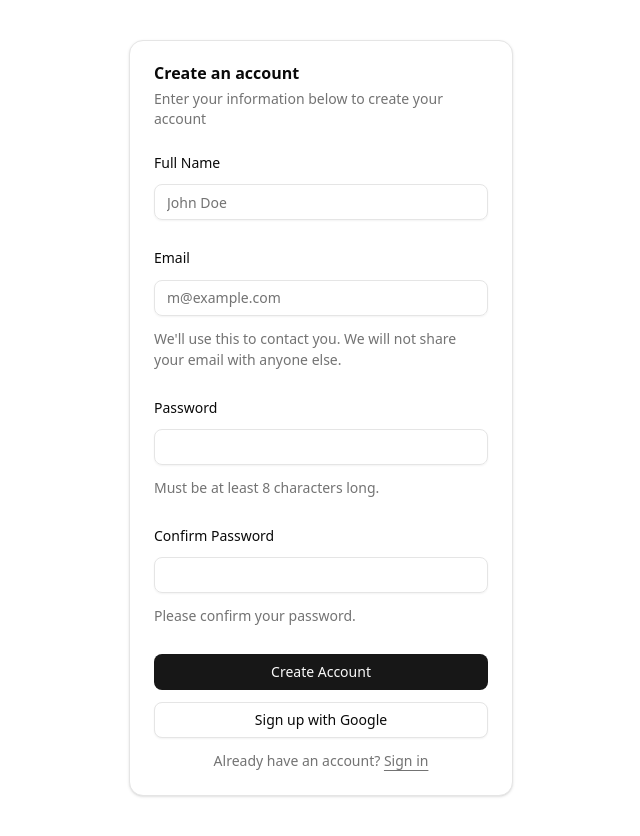
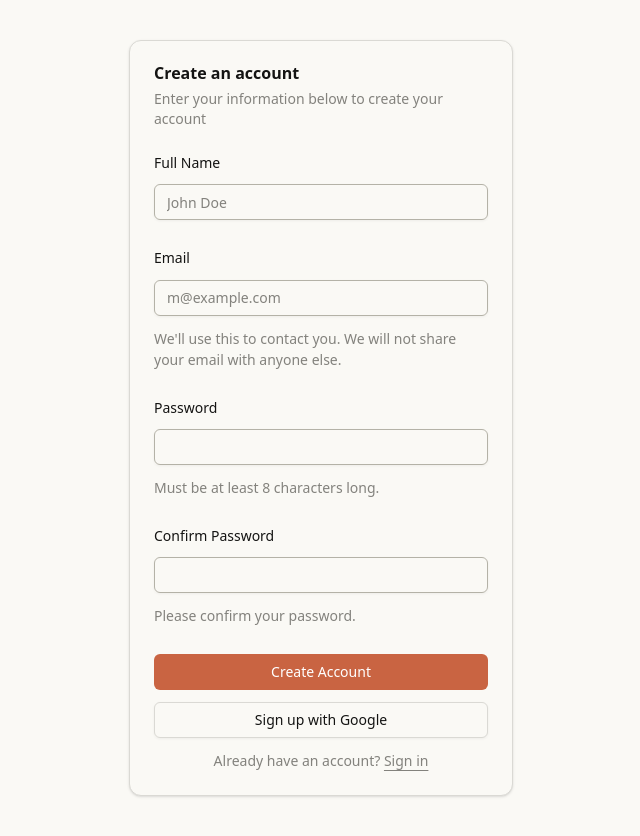
Before and after one commit to melindamorkeh/cv-scanner, a React (Vite) app in the folder frontend/: page /register in a window 1280 px wide. Shown: the whole page, without its empty margins (319-959 px from the left). Built offline with nearby package versions, Linux system fonts and the light colour scheme.

Commit message:
Minor - Fix theme colour

```diff
--- a/frontend/src/index.css
+++ b/frontend/src/index.css
@@ -3,11 +3,115 @@
 
 @custom-variant dark (&:is(.dark *));
 
+:root {
+  --background: rgb(250, 249, 245);
+  --foreground: rgb(61, 57, 41);
+  --card: rgb(250, 249, 245);
+  --card-foreground: rgb(20, 20, 19);
+  --popover: rgb(255, 255, 255);
+  --popover-foreground: rgb(40, 38, 27);
+  --primary: rgb(201, 100, 66);
+  --primary-foreground: rgb(255, 255, 255);
+  --secondary: rgb(233, 230, 220);
+  --secondary-foreground: rgb(83, 81, 70);
+  --muted: rgb(237, 233, 222);
+  --muted-foreground: rgb(131, 130, 125);
+  --accent: rgb(233, 230, 220);
+  --accent-foreground: rgb(40, 38, 27);
+  --destructive: rgb(20, 20, 19);
+  --destructive-foreground: rgb(255, 255, 255);
+  --border: rgb(218, 217, 212);
+  --input: rgb(180, 178, 167);
+  --ring: rgb(201, 100, 66);
+  --chart-1: rgb(176, 87, 48);
+  --chart-2: rgb(156, 135, 245);
+  --chart-3: rgb(222, 216, 196);
+  --chart-4: rgb(219, 211, 240);
+  --chart-5: rgb(180, 85, 45);
+  --sidebar: rgb(245, 244, 238);
+  --sidebar-foreground: rgb(61, 61, 58);
+  --sidebar-primary: rgb(201, 100, 66);
+  --sidebar-primary-foreground: rgb(251, 251, 251);
+  --sidebar-accent: rgb(233, 230, 220);
+  --sidebar-accent-foreground: rgb(52, 52, 52);
+  --sidebar-border: rgb(235, 235, 235);
+  --sidebar-ring: rgb(181, 181, 181);
+  --font-sans: ui-sans-serif, system-ui, -apple-system, BlinkMacSystemFont, 'Segoe UI', Roboto, 'Helvetica Neue', Arial, 'Noto Sans', sans-serif, 'Apple Color Emoji', 'Segoe UI Emoji', 'Segoe UI Symbol', 'Noto Color Emoji';
+  --font-serif: ui-serif, Georgia, Cambria, "Times New Roman", Times, serif;
+  --font-mono: ui-monospace, SFMono-Regular, Menlo, Monaco, Consolas, "Liberation Mono", "Courier New", monospace;
+  --radius: 0.5rem;
+  --shadow-x: 0;
+  --shadow-y: 1px;
+  --shadow-blur: 3px;
+  --shadow-spread: 0px;
+  --shadow-opacity: 0.1;
+  --shadow-color: oklch(0 0 0);
+  --shadow-2xs: 0 1px 3px 0px hsl(0 0% 0% / 0.05);
+  --shadow-xs: 0 1px 3px 0px hsl(0 0% 0% / 0.05);
+  --shadow-sm: 0 1px 3px 0px hsl(0 0% 0% / 0.10), 0 1px 2px -1px hsl(0 0% 0% / 0.10);
+  --shadow: 0 1px 3px 0px hsl(0 0% 0% / 0.10), 0 1px 2px -1px hsl(0 0% 0% / 0.10);
+  --shadow-md: 0 1px 3px 0px hsl(0 0% 0% / 0.10), 0 2px 4px -1px hsl(0 0% 0% / 0.10);
+  --shadow-lg: 0 1px 3px 0px hsl(0 0% 0% / 0.10), 0 4px 6px -1px hsl(0 0% 0% / 0.10);
+  --shadow-xl: 0 1px 3px 0px hsl(0 0% 0% / 0.10), 0 8px 10px -1px hsl(0 0% 0% / 0.10);
+  --shadow-2xl: 0 1px 3px 0px hsl(0 0% 0% / 0.25);
+  --tracking-normal: 0em;
+  --spacing: 0.25rem;
+}
+
+.dark {
+  --background: rgb(38, 38, 36);
+  --foreground: rgb(195, 192, 182);
+  --card: rgb(38, 38, 36);
+  --card-foreground: rgb(250, 249, 245);
+  --popover: rgb(48, 48, 46);
+  --popover-foreground: rgb(229, 229, 226);
+  --primary: rgb(217, 119, 87);
+  --primary-foreground: rgb(255, 255, 255);
+  --secondary: rgb(250, 249, 245);
+  --secondary-foreground: rgb(48, 48, 46);
+  --muted: rgb(27, 27, 25);
+  --muted-foreground: rgb(183, 181, 169);
+  --accent: rgb(26, 25, 21);
+  --accent-foreground: rgb(245, 244, 238);
+  --destructive: rgb(239, 68, 68);
+  --destructive-foreground: rgb(255, 255, 255);
+  --border: rgb(62, 62, 56);
+  --input: rgb(82, 81, 74);
+  --ring: rgb(217, 119, 87);
+  --chart-1: rgb(176, 87, 48);
+  --chart-2: rgb(156, 135, 245);
+  --chart-3: rgb(26, 25, 21);
+  --chart-4: rgb(47, 43, 72);
+  --chart-5: rgb(180, 85, 45);
+  --sidebar: rgb(31, 30, 29);
+  --sidebar-foreground: rgb(195, 192, 182);
+  --sidebar-primary: rgb(52, 52, 52);
+  --sidebar-primary-foreground: rgb(251, 251, 251);
+  --sidebar-accent: rgb(15, 15, 14);
+  --sidebar-accent-foreground: rgb(195, 192, 182);
+  --sidebar-border: rgb(235, 235, 235);
+  --sidebar-ring: rgb(181, 181, 181);
+  --font-sans: ui-sans-serif, system-ui, -apple-system, BlinkMacSystemFont, 'Segoe UI', Roboto, 'Helvetica Neue', Arial, 'Noto Sans', sans-serif, 'Apple Color Emoji', 'Segoe UI Emoji', 'Segoe UI Symbol', 'Noto Color Emoji';
+  --font-serif: ui-serif, Georgia, Cambria, "Times New Roman", Times, serif;
+  --font-mono: ui-monospace, SFMono-Regular, Menlo, Monaco, Consolas, "Liberation Mono", "Courier New", monospace;
+  --radius: 0.5rem;
+  --shadow-x: 0;
+  --shadow-y: 1px;
+  --shadow-blur: 3px;
+  --shadow-spread: 0px;
+  --shadow-opacity: 0.1;
+  --shadow-color: oklch(0 0 0);
+  --shadow-2xs: 0 1px 3px 0px hsl(0 0% 0% / 0.05);
+  --shadow-xs: 0 1px 3px 0px hsl(0 0% 0% / 0.05);
+  --shadow-sm: 0 1px 3px 0px hsl(0 0% 0% / 0.10), 0 1px 2px -1px hsl(0 0% 0% / 0.10);
+  --shadow: 0 1px 3px 0px hsl(0 0% 0% / 0.10), 0 1px 2px -1px hsl(0 0% 0% / 0.10);
+  --shadow-md: 0 1px 3px 0px hsl(0 0% 0% / 0.10), 0 2px 4px -1px hsl(0 0% 0% / 0.10);
+  --shadow-lg: 0 1px 3px 0px hsl(0 0% 0% / 0.10), 0 4px 6px -1px hsl(0 0% 0% / 0.10);
+  --shadow-xl: 0 1px 3px 0px hsl(0 0% 0% / 0.10), 0 8px 10px -1px hsl(0 0% 0% / 0.10);
+  --shadow-2xl: 0 1px 3px 0px hsl(0 0% 0% / 0.25);
+}
+
 @theme inline {
-  --radius-sm: calc(var(--radius) - 4px);
-  --radius-md: calc(var(--radius) - 2px);
-  --radius-lg: var(--radius);
-  --radius-xl: calc(var(--radius) + 4px);
   --color-background: var(--background);
   --color-foreground: var(--foreground);
   --color-card: var(--card);
@@ -23,6 +127,7 @@
   --color-accent: var(--accent);
   --color-accent-foreground: var(--accent-foreground);
   --color-destructive: var(--destructive);
+  --color-destructive-foreground: var(--destructive-foreground);
   --color-border: var(--border);
   --color-input: var(--input);
   --color-ring: var(--ring);
@@ -39,75 +144,24 @@
   --color-sidebar-accent-foreground: var(--sidebar-accent-foreground);
   --color-sidebar-border: var(--sidebar-border);
   --color-sidebar-ring: var(--sidebar-ring);
-}
 
-:root {
-  --radius: 0.625rem;
-  --background: oklch(1 0 0);
-  --foreground: oklch(0.145 0 0);
-  --card: oklch(1 0 0);
-  --card-foreground: oklch(0.145 0 0);
-  --popover: oklch(1 0 0);
-  --popover-foreground: oklch(0.145 0 0);
-  --primary: oklch(0.205 0 0);
-  --primary-foreground: oklch(0.985 0 0);
-  --secondary: oklch(0.97 0 0);
-  --secondary-foreground: oklch(0.205 0 0);
-  --muted: oklch(0.97 0 0);
-  --muted-foreground: oklch(0.556 0 0);
-  --accent: oklch(0.97 0 0);
-  --accent-foreground: oklch(0.205 0 0);
-  --destructive: oklch(0.577 0.245 27.325);
-  --border: oklch(0.922 0 0);
-  --input: oklch(0.922 0 0);
-  --ring: oklch(0.708 0 0);
-  --chart-1: oklch(0.646 0.222 41.116);
-  --chart-2: oklch(0.6 0.118 184.704);
-  --chart-3: oklch(0.398 0.07 227.392);
-  --chart-4: oklch(0.828 0.189 84.429);
-  --chart-5: oklch(0.769 0.188 70.08);
-  --sidebar: oklch(0.985 0 0);
-  --sidebar-foreground: oklch(0.145 0 0);
-  --sidebar-primary: oklch(0.205 0 0);
-  --sidebar-primary-foreground: oklch(0.985 0 0);
-  --sidebar-accent: oklch(0.97 0 0);
-  --sidebar-accent-foreground: oklch(0.205 0 0);
-  --sidebar-border: oklch(0.922 0 0);
-  --sidebar-ring: oklch(0.708 0 0);
-}
+  --font-sans: var(--font-sans);
+  --font-mono: var(--font-mono);
+  --font-serif: var(--font-serif);
 
-.dark {
-  --background: oklch(0.145 0 0);
-  --foreground: oklch(0.985 0 0);
-  --card: oklch(0.205 0 0);
-  --card-foreground: oklch(0.985 0 0);
-  --popover: oklch(0.205 0 0);
-  --popover-foreground: oklch(0.985 0 0);
-  --primary: oklch(0.922 0 0);
-  --primary-foreground: oklch(0.205 0 0);
-  --secondary: oklch(0.269 0 0);
-  --secondary-foreground: oklch(0.985 0 0);
-  --muted: oklch(0.269 0 0);
-  --muted-foreground: oklch(0.708 0 0);
-  --accent: oklch(0.269 0 0);
-  --accent-foreground: oklch(0.985 0 0);
-  --destructive: oklch(0.704 0.191 22.216);
-  --border: oklch(1 0 0 / 10%);
-  --input: oklch(1 0 0 / 15%);
-  --ring: oklch(0.556 0 0);
-  --chart-1: oklch(0.488 0.243 264.376);
-  --chart-2: oklch(0.696 0.17 162.48);
-  --chart-3: oklch(0.769 0.188 70.08);
-  --chart-4: oklch(0.627 0.265 303.9);
-  --chart-5: oklch(0.645 0.246 16.439);
-  --sidebar: oklch(0.205 0 0);
-  --sidebar-foreground: oklch(0.985 0 0);
-  --sidebar-primary: oklch(0.488 0.243 264.376);
-  --sidebar-primary-foreground: oklch(0.985 0 0);
-  --sidebar-accent: oklch(0.269 0 0);
-  --sidebar-accent-foreground: oklch(0.985 0 0);
-  --sidebar-border: oklch(1 0 0 / 10%);
-  --sidebar-ring: oklch(0.556 0 0);
+  --radius-sm: calc(var(--radius) - 4px);
+  --radius-md: calc(var(--radius) - 2px);
+  --radius-lg: var(--radius);
+  --radius-xl: calc(var(--radius) + 4px);
+
+  --shadow-2xs: var(--shadow-2xs);
+  --shadow-xs: var(--shadow-xs);
+  --shadow-sm: var(--shadow-sm);
+  --shadow: var(--shadow);
+  --shadow-md: var(--shadow-md);
+  --shadow-lg: var(--shadow-lg);
+  --shadow-xl: var(--shadow-xl);
+  --shadow-2xl: var(--shadow-2xl);
 }
 
 @layer base {
```
